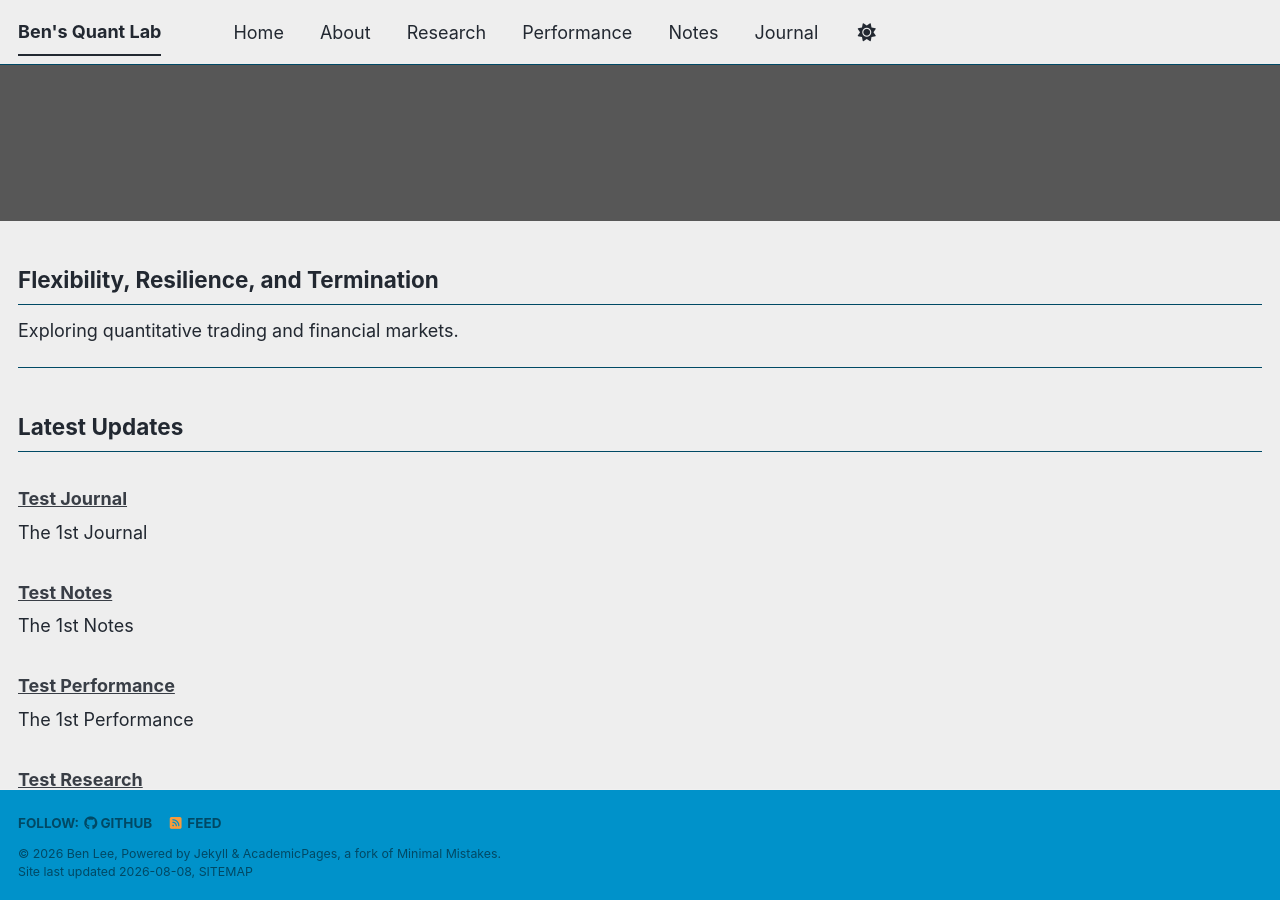
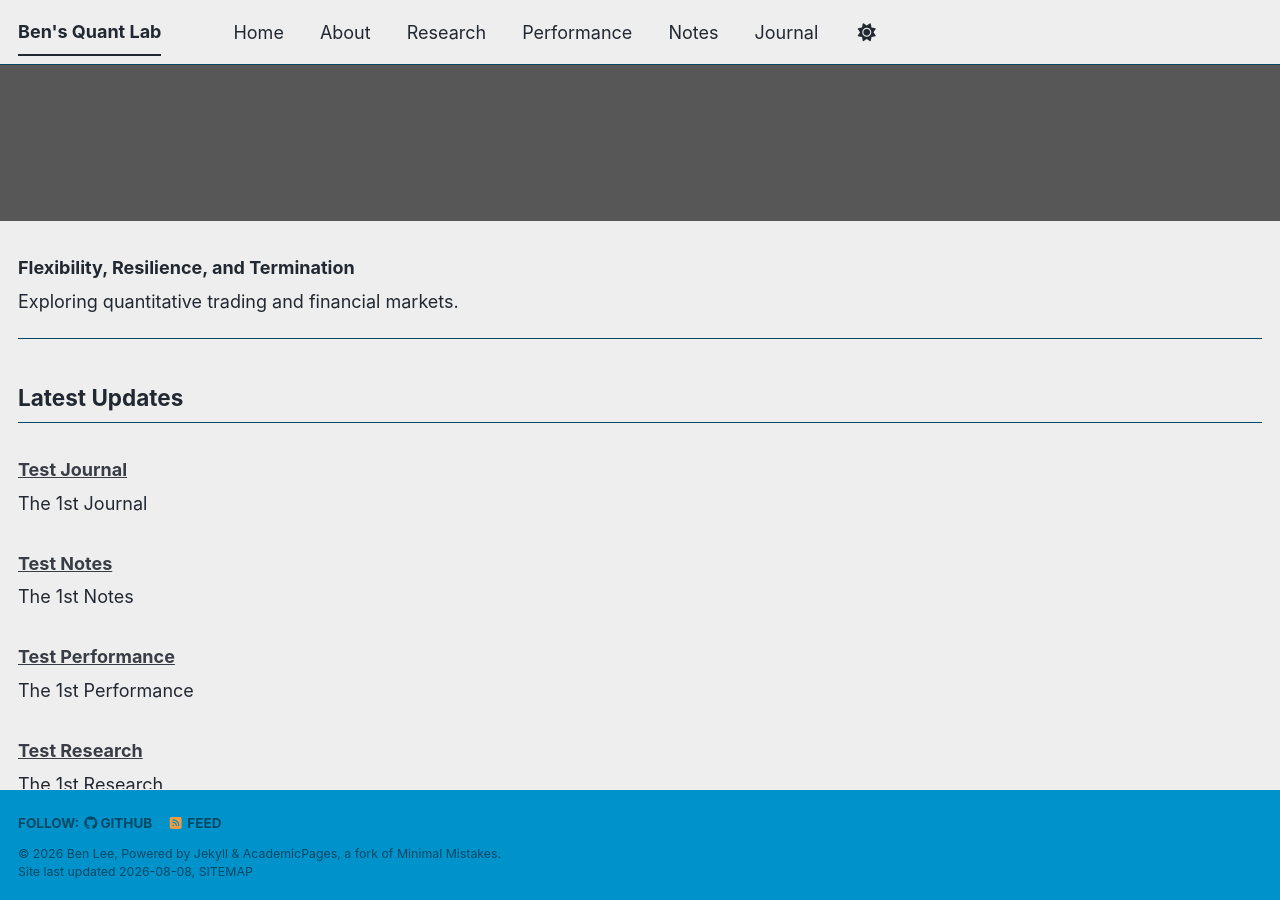
Before and after one commit to leebh1119/leebh1119.github.io, a Jekyll site: the page built from index.md, in a window 1280 px wide and 900 px high, scrolled down 744 px. Built offline with Jekyll 4.4.1, drawn with Linux system fonts in a browser that asks for light colours; a style sheet for code colours, icons or effects is not loaded.

Commit message:
updated font size

```diff
--- a/index.md
+++ b/index.md
@@ -10,7 +10,7 @@ header:
 
 <a id="content-start"></a>
 
-## Flexibility, Resilience, and Termination
+### Flexibility, Resilience, and Termination
 
 Exploring quantitative trading and financial markets.
 
```
